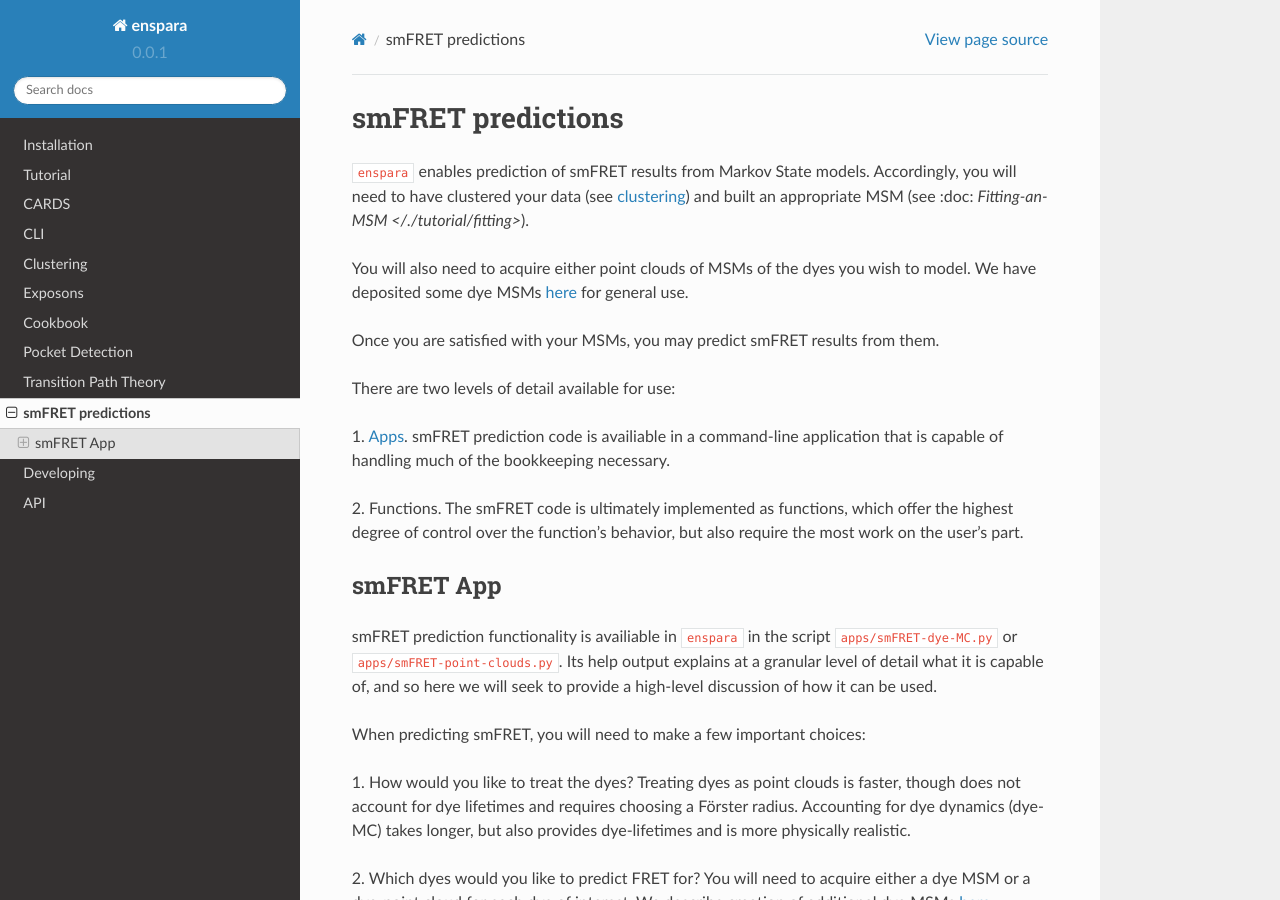
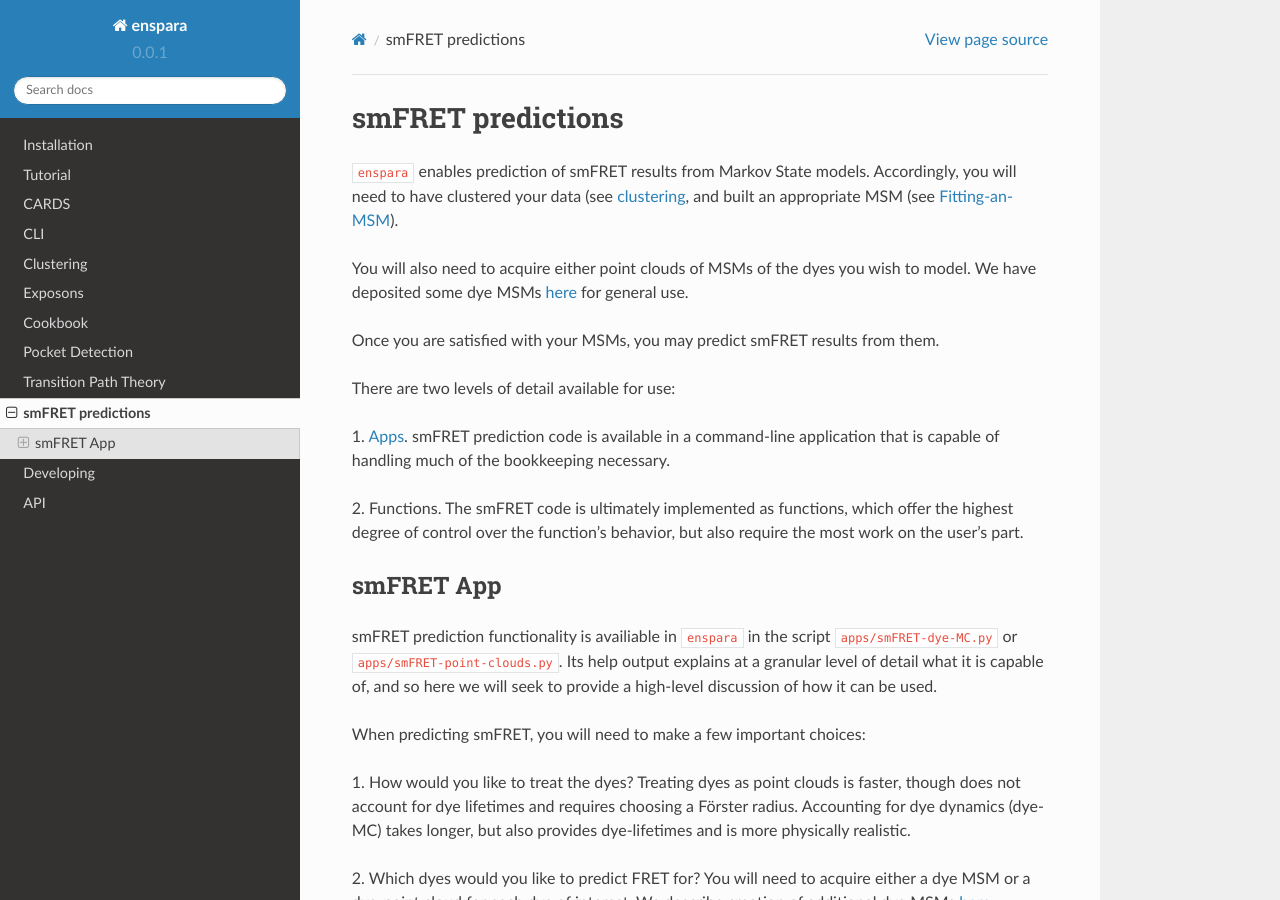
Before and after one commit to bowman-lab/enspara, a Sphinx documentation site: the page built from docs/source/smFRET.rst, in a window 1280 px wide and 900 px high. Built offline with Sphinx 7.4.7 and the Read the Docs theme 2.0.0, drawn with Linux system fonts in a browser that asks for light colours.

Commit message:
Update docs, update auto tests (#225)
* Minor changes to smFRET documentation
* Migrate from circleCI to CI

```diff
--- a/docs/source/smFRET.rst
+++ b/docs/source/smFRET.rst
@@ -1,9 +1,10 @@
 smFRET predictions
-==========
+======================
 
 :code:`enspara` enables prediction of smFRET results from Markov State models.
-Accordingly, you will need to have clustered your data (see :doc:`clustering </clustering>`)
-and built an appropriate MSM (see :doc: `Fitting-an-MSM </./tutorial/fitting>`).
+Accordingly, you will need to have clustered your data (see
+:doc:`clustering </clustering>`,
+and built an appropriate MSM (see :doc:`Fitting-an-MSM </./tutorial/fitting>`).
 
 You will also need to acquire either point clouds of MSMs of the dyes you wish
 to model. We have deposited some dye MSMs `here <https://osf.io/82xtd/?view_only=b7f354e86eb144a69d9d047b42e21a9f>`_ for general use.
@@ -12,7 +13,7 @@
 
 There are two levels of detail available for use:
 
-1. :ref:`Apps <smFRET-app>`. smFRET prediction code is availiable in a
+1. :ref:`Apps <smFRET-app>`. smFRET prediction code is available in a
 command-line application that is capable of handling much of the bookkeeping
 necessary.
 
@@ -46,7 +47,7 @@
 
 
 Predicting smFRET using dye MSMs
-~~~~~~~~~~~~~~~~
+~~~~~~~~~~~~~~~~~~~~~~~~~~~~~~~~~
 
 smFRET calculations are parallelized using pool. It is generally fairly fast,
 but MPI implementation has not been implemented yet. Scaling to many cluster centers
@@ -153,7 +154,7 @@
 occured when the protein was labeled.
 
 Predicting smFRET using dye point clouds
-~~~~~~~~~~~~~~~~
+~~~~~~~~~~~~~~~~~~~~~~~~~~~~~~~~~~~~~~~~~
 
 smFRET calculations are parallelized using pool. It is generally fairly fast,
 but MPI implementation has not been implemented yet. Scaling to many cluster centers
--- a/requirements-dev.txt
+++ b/requirements-dev.txt
@@ -3,4 +3,4 @@
 sphinx-rtd-theme==0.2.4
 sphinxcontrib-websupport==1.0.1
 numpydoc==0.7.0
-nose==1.3.7
+pytest==7.4
--- a/setup.py
+++ b/setup.py
@@ -5,7 +5,7 @@
 from distutils.core import setup
 from distutils.extension import Extension
 import distutils.ccompiler
-__version__ = '0.1.1'
+__version__ = '0.2.0'
 
 CLASSIFIERS = [
     "Development Status :: 3 - Alpha",
```
Also changed, not shown: README.md (+5 -1 lines), environment.yaml (added, +13 -0 lines), requirements-rtd.txt (+4 -4 lines), 2 other files.
